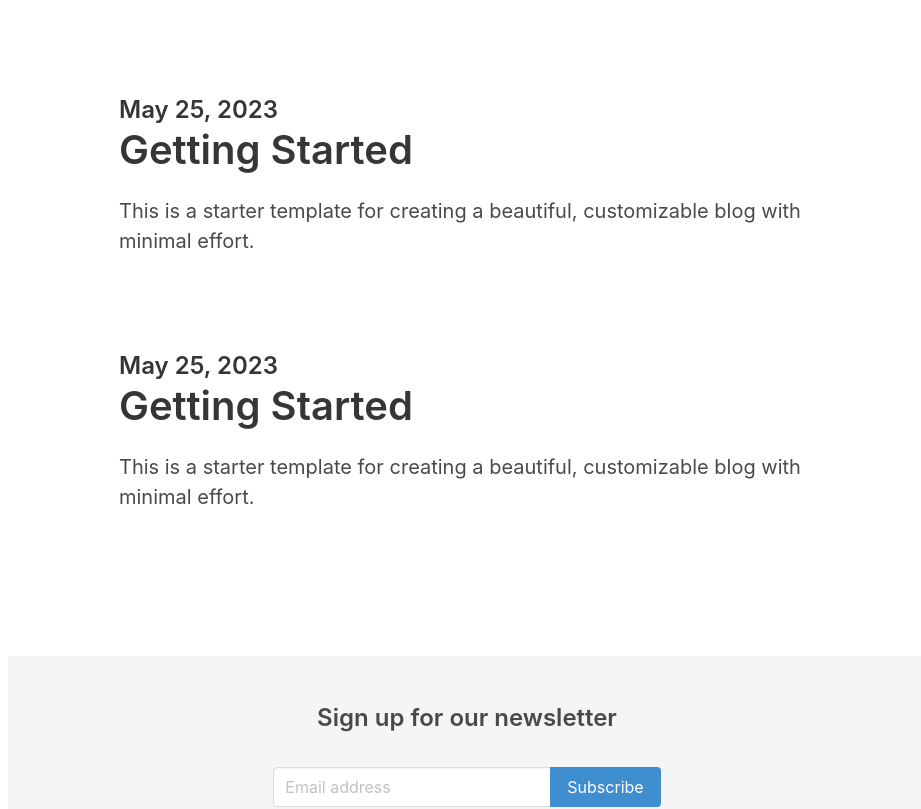
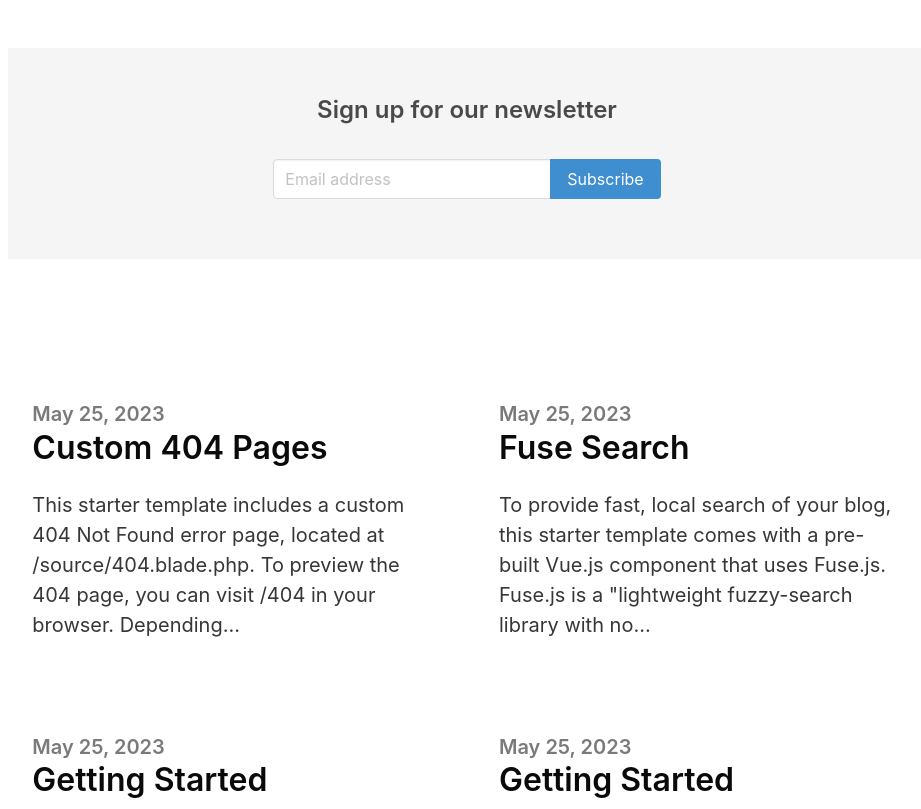
Before and after one commit to leilafaez/content-management-app, a Next.js app: page / in a window 1280 px wide. Shown: the top 809 px of the page, without its empty margins (173-1094 px from the left). Built offline with nearby package versions, Linux system fonts and the light colour scheme.

Commit message:
implement the resource highlight component

```diff
--- a/pages/index.js
+++ b/pages/index.js
@@ -7,42 +7,7 @@ export default function Home() {
 
 
 
-      <section class="hero ">
-        <div class="hero-body">
-          <div class="container">
 
-            <section class="section">
-              <div class="columns">
-                <div class="column is-8 is-offset-2">
-                  <div class="content is-medium">
-                    <h2 class="subtitle is-4">May 25, 2023</h2>
-                    <h1 class="title">Getting Started</h1>
-                    <p>This is a starter template for creating a beautiful, customizable blog with minimal
-                      effort. </p>
-                  </div>
-                </div>
-              </div>
-            </section>
-
-            <div class="is-divider"></div>
-
-            <section class="section">
-              <div class="columns">
-                <div class="column is-8 is-offset-2">
-                  <div class="content is-medium">
-                    <h2 class="subtitle is-4">May 25, 2023</h2>
-                    <h1 class="title">Getting Started</h1>
-                    <p>This is a starter template for creating a beautiful, customizable blog with minimal
-                      effort.</p>
-                  </div>
-                </div>
-              </div>
-            </section>
-
-
-          </div>
-        </div>
-      </section>
 
 
       <section class="section">
```
Also changed, not shown: components/ResourceHighlight.js (+39 -1 lines).
